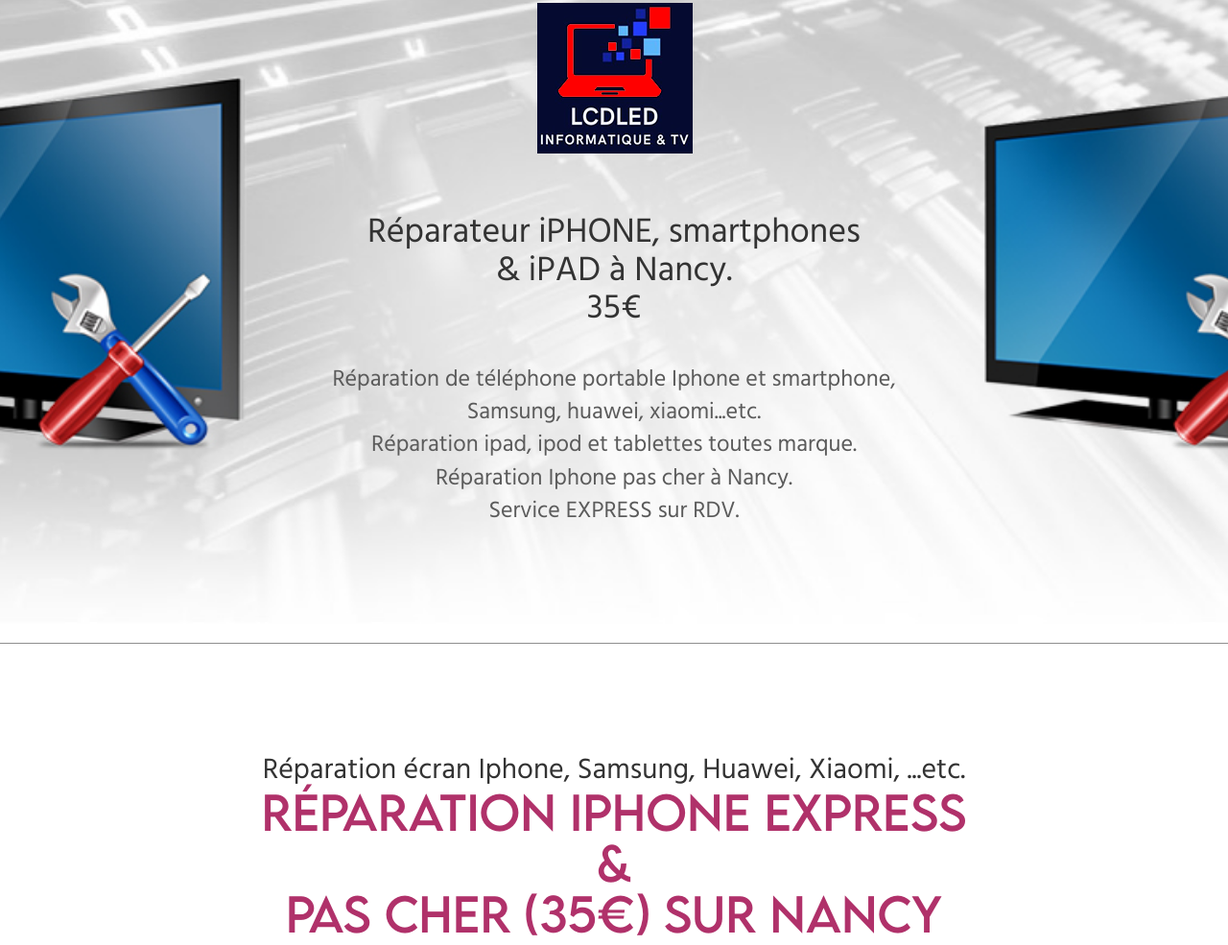
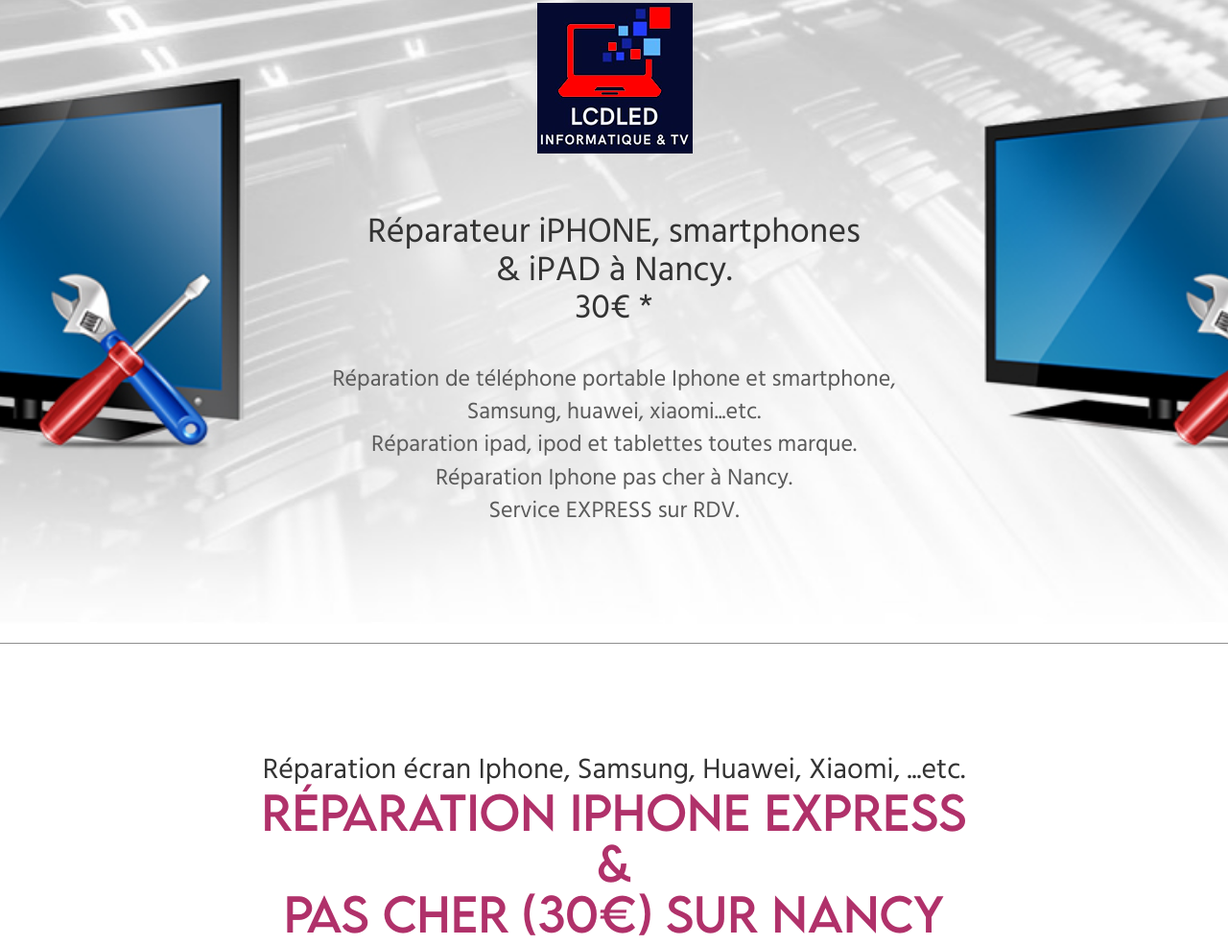
Before and after one commit to informat-i-phone/lcdled, a plain HTML site: page default_index-2.html in a window 1280 px wide. Shown: the part 93-1078 px from the top of the page at 96% size. Drawn offline with Linux system fonts and the light colour scheme; files whose address does not match are found by name.

Commit message:
Add files via upload

```diff
--- a/default_index-2.html
+++ b/default_index-2.html
@@ -112,7 +112,7 @@ Author: Informaticien-Nancy
 			</div>
 
 		<div class="banner-main">
-			<h1>Réparateur iPHONE, smartphones <br>& iPAD à Nancy.<br> 35€</h1>
+			<h1>Réparateur iPHONE, smartphones <br>& iPAD à Nancy.<br> 30€ *</h1>
 			<p>Réparation de téléphone portable Iphone et smartphone,<br>Samsung, huawei, xiaomi...etc. <br>Réparation ipad, ipod et tablettes toutes marque.<br>Réparation Iphone pas cher à Nancy. <br> Service EXPRESS sur RDV.</p>
 <!--avant-->
 
@@ -136,7 +136,7 @@ Author: Informaticien-Nancy
 		<div class="dream-main">
 			<div class="dream-top">
 				<h2>Réparation écran Iphone, Samsung, Huawei, Xiaomi, ...etc.</h2>
-				<h3>Réparation Iphone express <br>& <br> pas cher (35€) sur Nancy </h3>
+				<h3>Réparation Iphone express <br>& <br> pas cher (30€) sur Nancy </h3>
 				<p>L'écran ou la vitre avant de votre iphone est cassé! <br> Le tactile de votre iphone ne fonctionne plus! <br>
 					Faites appel à notre centre de réparation spécialisé dans la réparation de téléphone et d'écran iphone et smartphone de toutes marques.<br>
 					Nous traitons toute les pannes sans distinction y compris la réparation de carte mère et Micro-Soudure en passant par le changement de batterie et de vitre arrière de votre smartphone et jusq'au reconditionnement total de votre appareil s'il le faut. <br><br>
@@ -854,9 +854,9 @@ partenaires
 						 </tbody>
 					 </table>
 					 <p class="notes_tarifs">Important (Réparation):<br>
-						- Frais de recherche de panne (20€) dus si le tèlèphone est non réparable ou annulation de la réparation par le client ou la réparation est sans résultat positif ou irréalisable. <br>
+						* 30 TTC Tarifs de montage (pose) d'écran iphone hors frais de pièces de rechange. <br>
+						- Nos écrans sont garantis 3 mois ( L'écran doit etre dans un étét iréprochable, aucun impacte ou micro impacte ou rayures, aucune cassure ou fisure sur l'ecran ou le contour de l'écran. Ceci est les consignes et les conditions de retour en garantie ou service après vente SAV de notre fournisseur.
 						- LCDLED se reserve le plein droit de vous accuellir OU PAS en atelier si vous venez sans RDV. <br>
-						- Nos écrans sont garantis 3 mois ( L'écran doit etre dans un étét iréprochable, aucun impacte ou micro impacte ou rayures, aucune cassure ou fisure sur l'ecran ou le contour de l'écran. Ceci est les consignes et les conditions de retour en garantie ou service après vente SAV de notre fournisseur.
 
 						<p class="notes_tarifs">
 							Important (VENTE):<br>
```
